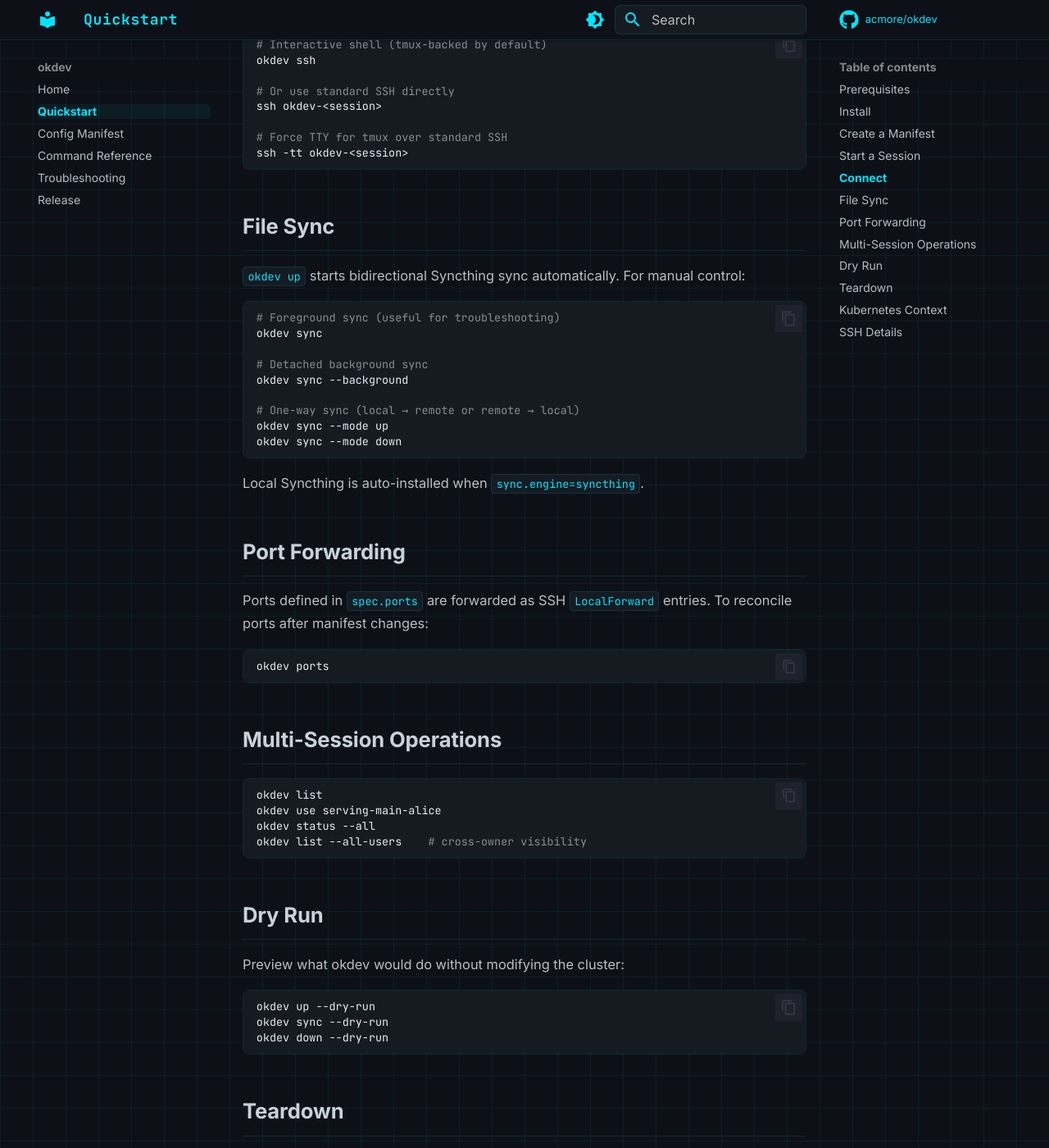
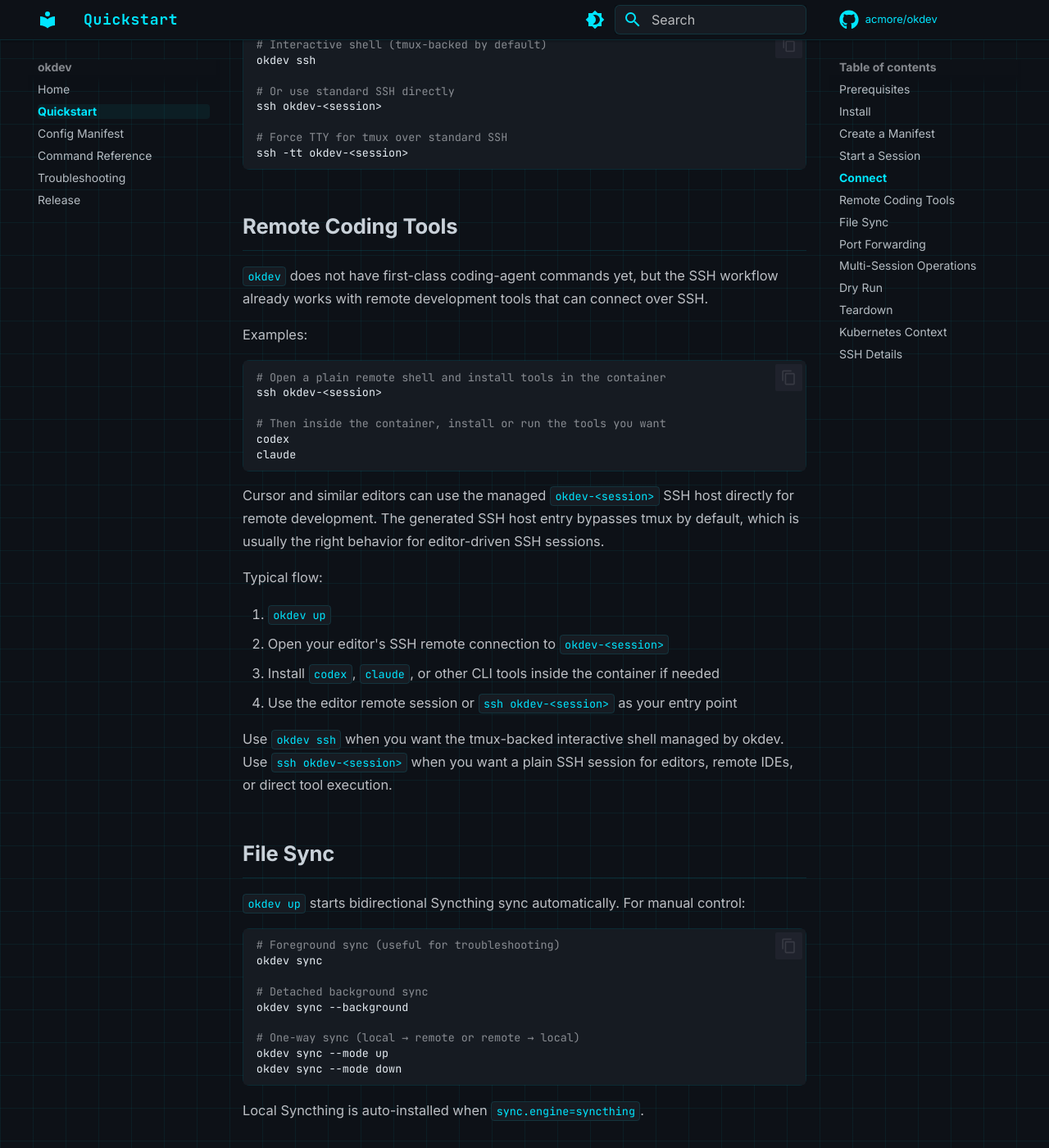
Before and after one commit to acmore/okdev, an MkDocs documentation site: the page built from docs/quickstart.md, in a window 1280 px wide and 1400 px high, scrolled down 1858 px. Shown: the whole window at 82% size. Built offline with MkDocs 1.6.1 and Material for MkDocs 9.7.7, drawn with Linux system fonts in a browser that asks for light colours; comment, search, counter and statistics services are not loaded.

Commit message:
docs: add remote coding tool quickstart

````diff
--- a/docs/quickstart.md
+++ b/docs/quickstart.md
@@ -78,6 +78,32 @@
 ssh -tt okdev-<session>
 ```
 
+## Remote Coding Tools
+
+`okdev` does not have first-class coding-agent commands yet, but the SSH workflow already works with remote development tools that can connect over SSH.
+
+Examples:
+
+```bash
+# Open a plain remote shell and install tools in the container
+ssh okdev-<session>
+
+# Then inside the container, install or run the tools you want
+codex
+claude
+```
+
+Cursor and similar editors can use the managed `okdev-<session>` SSH host directly for remote development. The generated SSH host entry bypasses tmux by default, which is usually the right behavior for editor-driven SSH sessions.
+
+Typical flow:
+
+1. `okdev up`
+2. Open your editor's SSH remote connection to `okdev-<session>`
+3. Install `codex`, `claude`, or other CLI tools inside the container if needed
+4. Use the editor remote session or `ssh okdev-<session>` as your entry point
+
+Use `okdev ssh` when you want the tmux-backed interactive shell managed by okdev. Use `ssh okdev-<session>` when you want a plain SSH session for editors, remote IDEs, or direct tool execution.
+
 ## File Sync
 
 `okdev up` starts bidirectional Syncthing sync automatically. For manual control:
````
